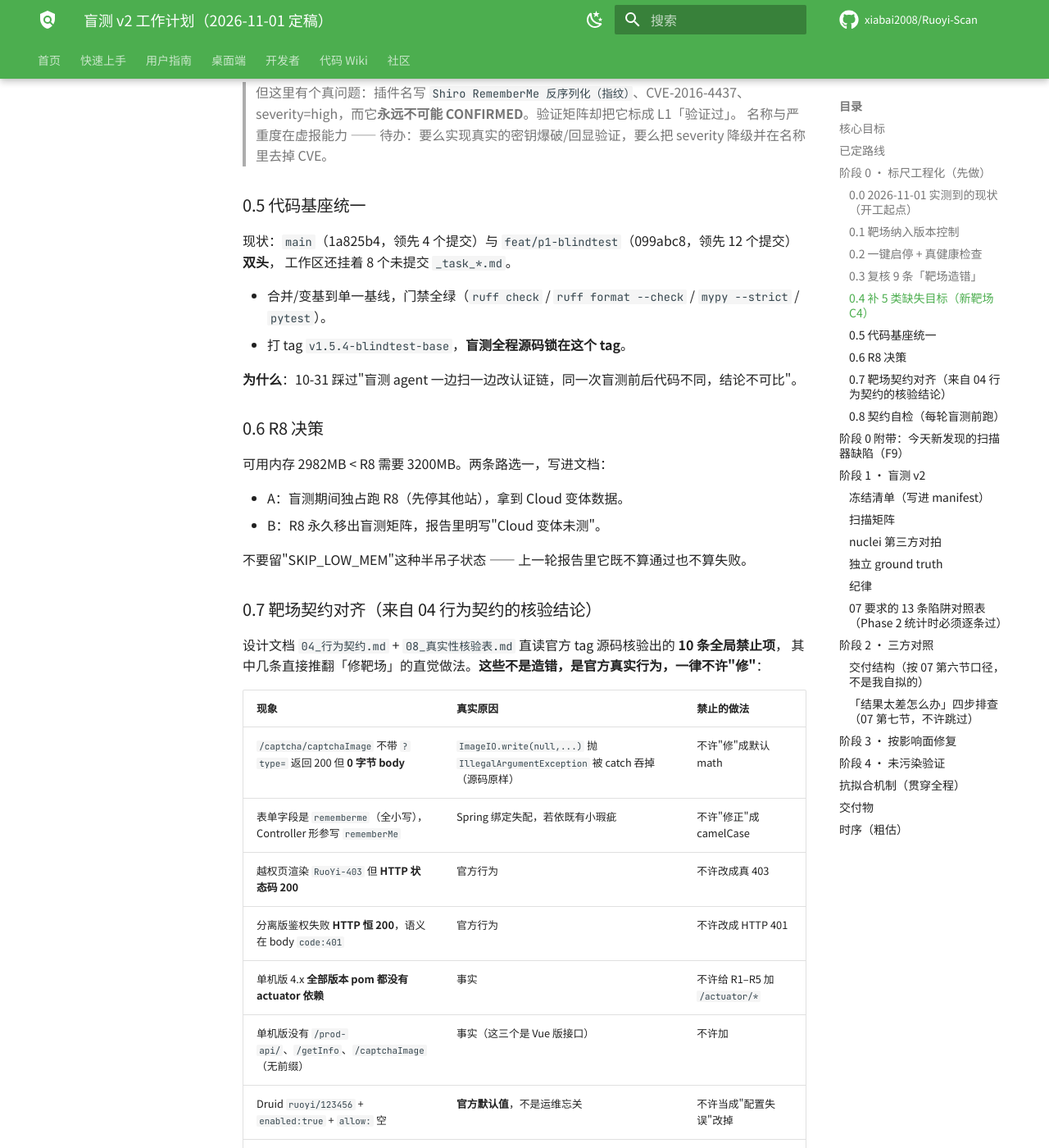
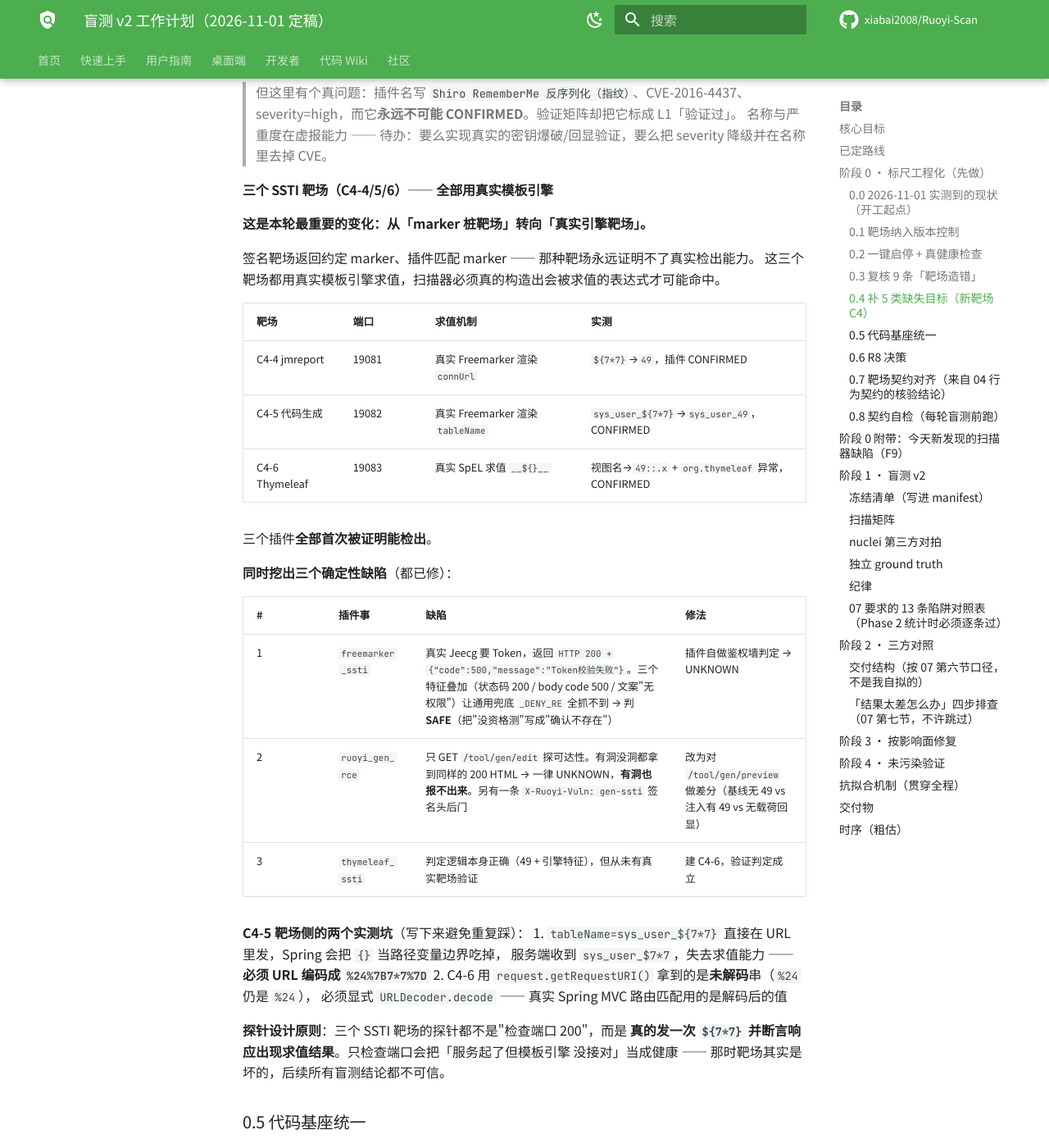
Before and after one commit to xiabai2008/ruoyi-scan, an MkDocs documentation site: the page built from docs/_plan_盲测v2_20261101.md, in a window 1280 px wide and 1400 px high, scrolled down 5470 px. Shown: the whole window at 82% size. Built offline with MkDocs 1.6.1 and Material for MkDocs 9.7.7, drawn with Linux system fonts in a browser that asks for light colours; comment, search, counter and statistics services are not loaded.

Commit message:
docs: 三个 SSTI 靶场建成，插件全部首次检出
C4-4/5/6 全部用真实模板引擎求值（Freemarker / SpEL），不是 marker 桩。
这是本轮最重要的方法论变化：签名靶场永远证明不了真实检出能力。

三个插件的「从未 CONFIRMED」真相各不相同：
- freemarker_ssti：鉴权拒绝（HTTP 200 + body code 500 + '无权限'）被当不存在 → 错误 SAFE
- ruoyi_gen_rce：只探可达性，有洞没洞都拿同样的 200 HTML → 一律 UNKNOWN
- thymeleaf_ssti：判定逻辑本来正确，只是从没有真实靶场验证过

Co-Authored-By: Claude Haiku 5.5 <noreply@anthropic.com>

```diff
--- a/docs/_plan_盲测v2_20261101.md
+++ b/docs/_plan_盲测v2_20261101.md
@@ -144,6 +144,39 @@ GET /rocketmq-console-ng/ → 404
 > severity=high，而它**永远不可能 CONFIRMED**。验证矩阵却把它标成 L1「验证过」。
 > 名称与严重度在虚报能力 —— 待办：要么实现真实的密钥爆破/回显验证，要么把
 > severity 降级并在名称里去掉 CVE。
+
+#### 三个 SSTI 靶场（C4-4/5/6）—— 全部用真实模板引擎
+
+**这是本轮最重要的变化：从「marker 桩靶场」转向「真实引擎靶场」。**
+
+签名靶场返回约定 marker、插件匹配 marker —— 那种靶场永远证明不了真实检出能力。
+这三个靶场都用真实模板引擎求值，扫描器必须真的构造出会被求值的表达式才可能命中。
+
+| 靶场 | 端口 | 求值机制 | 实测 |
+|---|---|---|---|
+| C4-4 jmreport | 19081 | 真实 Freemarker 渲染 `connUrl` | `${7*7}`→`49`，插件 CONFIRMED |
+| C4-5 代码生成 | 19082 | 真实 Freemarker 渲染 `tableName` | `sys_user_${7*7}`→`sys_user_49`，CONFIRMED |
+| C4-6 Thymeleaf | 19083 | 真实 SpEL 求值 `__${}__` | 视图名→`49::.x` + `org.thymeleaf` 异常，CONFIRMED |
+
+三个插件**全部首次被证明能检出**。
+
+**同时挖出三个确定性缺陷**（都已修）：
+
+| # | 插件事 | 缺陷 | 修法 |
+|---|---|---|---|
+| 1 | `freemarker_ssti` | 真实 Jeecg 要 Token，返回 `HTTP 200 + {"code":500,"message":"Token校验失败"}`。三个特征叠加（状态码 200 / body code 500 / 文案"无权限"）让通用兜底 `_DENY_RE` 全抓不到 → 判 **SAFE**（把"没资格测"写成"确认不存在"） | 插件自做鉴权墙判定 → UNKNOWN |
+| 2 | `ruoyi_gen_rce` | 只 GET `/tool/gen/edit` 探可达性。有洞没洞都拿到同样的 200 HTML → 一律 UNKNOWN，**有洞也报不出来**。另有一条 `X-Ruoyi-Vuln: gen-ssti` 签名头后门 | 改为对 `/tool/gen/preview` 做差分（基线无 49 vs 注入有 49 vs 无载荷回显） |
+| 3 | `thymeleaf_ssti` | 判定逻辑本身正确（49 + 引擎特征），但从未有真实靶场验证 | 建 C4-6，验证判定成立 |
+
+**C4-5 靶场侧的两个实测坑**（写下来避免重复踩）：
+1. `tableName=sys_user_${7*7}` 直接在 URL 里发，Spring 会把 `{}` 当路径变量边界吃掉，
+   服务端收到 `sys_user_$7*7`，失去求值能力 —— **必须 URL 编码成 `%24%7B7*7%7D`**
+2. C4-6 用 `request.getRequestURI()` 拿到的是**未解码**串（`%24` 仍是 `%24`），
+   必须显式 `URLDecoder.decode` —— 真实 Spring MVC 路由匹配用的是解码后的值
+
+**探针设计原则**：三个 SSTI 靶场的探针都不是"检查端口 200"，而是
+**真的发一次 `${7*7}` 并断言响应出现求值结果**。只检查端口会把「服务起了但模板引擎
+没接对」当成健康 —— 那时靶场其实是坏的，后续所有盲测结论都不可信。
 
 ### 0.5 代码基座统一
 
```
